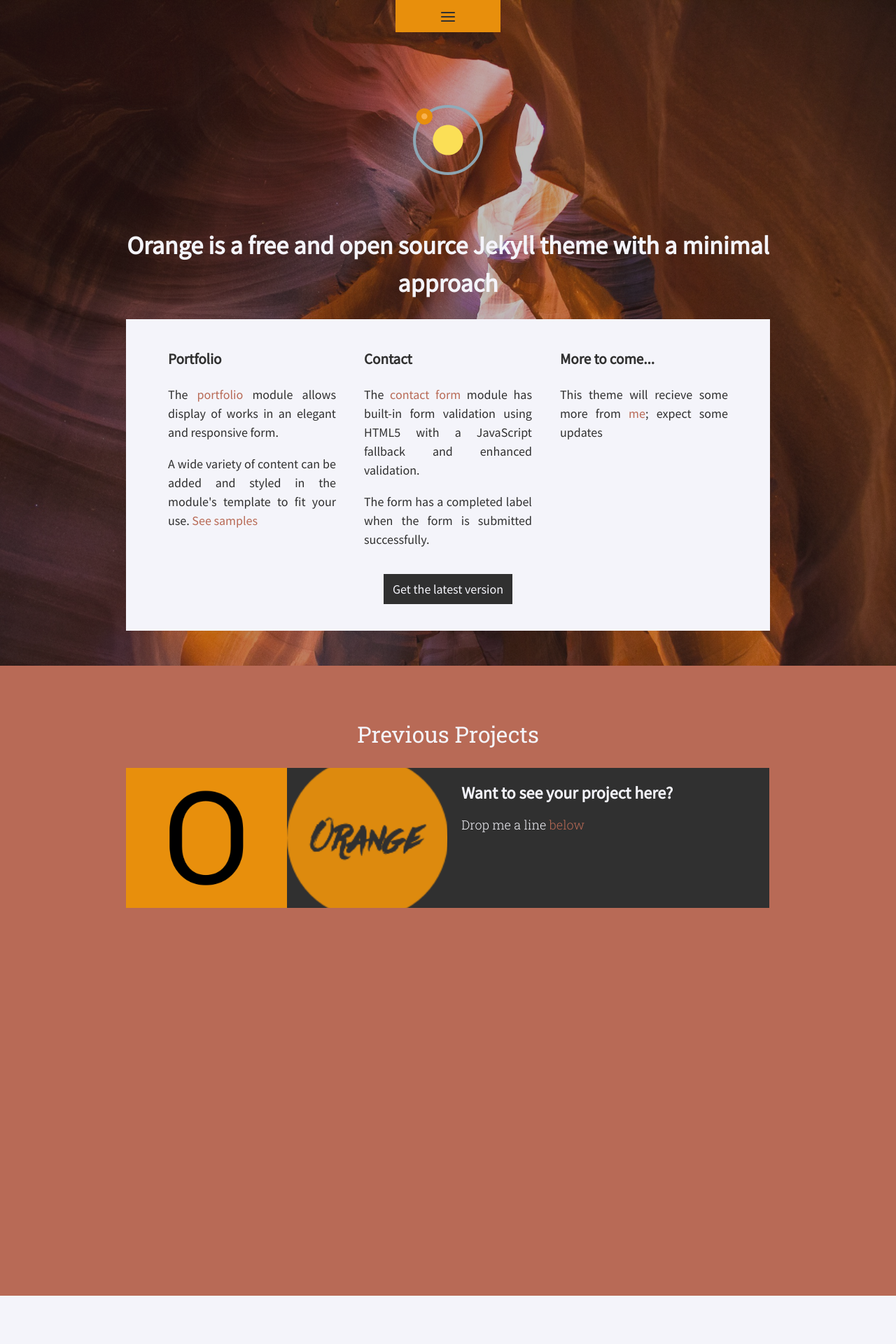
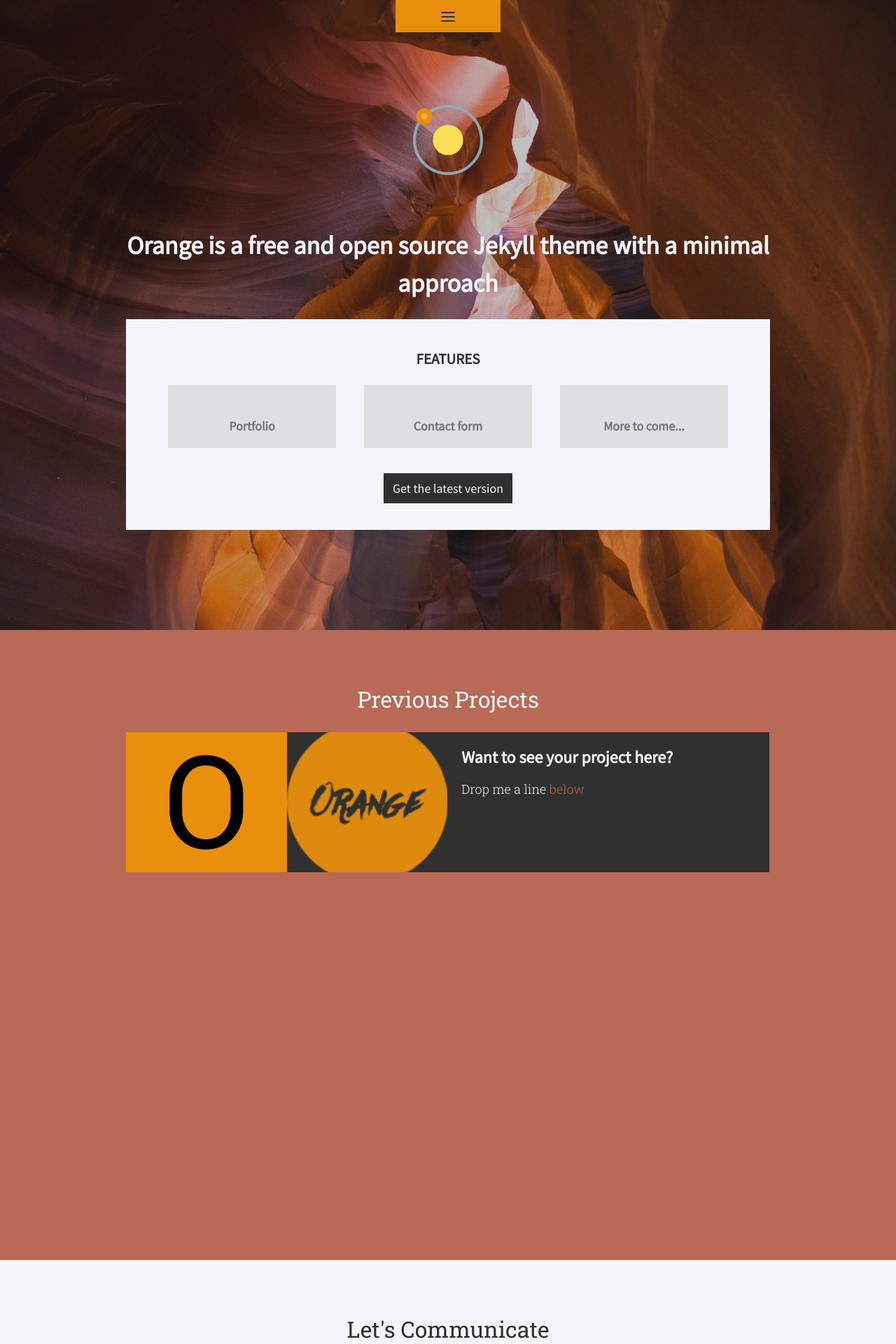
Before and after one commit to talentedunicorn/orange, a Jekyll site: the page built from index.html, in a window 1280 px wide. Shown: the top 1920 px of the page at 70% size. Built offline with Jekyll 4.4.1, drawn with Linux system fonts in a browser that asks for light colours; nearby versions of some CDN libraries; comment, search, counter and statistics services are not loaded.

Commit message:
Updated features section

```diff
--- a/_sass/_3-about.scss
+++ b/_sass/_3-about.scss
@@ -36,5 +36,41 @@
     background: $white;
     color: $black;
     padding: em(20px);
+
+    .title {
+      text-align: center;
+      text-transform: uppercase;
+    }
+
+    .feature {
+      background: rgba($grey, .5);
+      padding: 1em;
+      margin-bottom: 1em;
+
+
+      &:hover {
+        .block {
+          color: $orange;
+        }
+
+        .icon {
+          fill: $orange;
+        }
+      }
+    }
+
+    .block {
+      text-align: center;
+      font-size: 1em;
+      margin: 0;
+      color: rgba($black, .6);
+    }
+
+    .icon {
+      font-size: 1.5em;
+      display: block;
+      margin: auto;
+      fill: $grey;
+    }
   }
 }
--- a/index.html
+++ b/index.html
@@ -4,31 +4,38 @@
 ---
 <!-- About me section -->
 <section id="about-me" class="section section-about">
-	<div class="row">
+	<div class="row centered">
+    <div class="centered-content">
       <div class="avatar">{% include avatar.html %}</div>
 
-		<h1 class="tc fs-2">Orange is a free and open source Jekyll theme with a minimal approach</h1>
+      <h1 class="tc">Orange is a free and open source Jekyll theme with a minimal approach</h1>
 
         <div class="intro-text">
+          <h3 class="title">Features</h3>
           <div class="row">
-          <div class="col-3 tj">
+            <div class="col-3">
+              <div class="feature">
+                <svg class="icon icon-person_outline"><use xlink:href="#icon-person_outline"></use></svg>
                 <h3 class="block">Portfolio</h3>
-            <p>The <a href="#work">portfolio</a> module allows display of works in an elegant and responsive form.</p>
-            <p>A wide variety of content can be added and styled in the module's template to fit your use. <a href="#work">See samples</a></p>
               </div>
-          <div class="col-3 tj">
-            <h3 class="block">Contact</h3>
-            <p>The <a href="#contact">contact form</a> module has built-in form validation using HTML5 with a JavaScript fallback and enhanced validation.</p>
-            <p>The form has a completed label when the form is submitted successfully.</p>
             </div>
-          <div class="col-3 tj">
+            <div class="col-3">
+              <div class="feature">
+                <svg class="icon icon-chat_bubble_outline"><use xlink:href="#icon-chat_bubble_outline"></use></svg>
+                <h3 class="block">Contact form</h3>
+              </div>
+            </div>
+            <div class="col-3">
+              <div class="feature">
+                <svg class="icon icon-add"><use xlink:href="#icon-add"></use></svg>
                 <h3 class="block">More to come...</h3>
-            <p>This theme will recieve some more <i class="icon-font icon-favorite" style="color: #B86A56;"></i> from <a href="https://github.com/talentedunicorn" target="_blank">me</a>; expect some updates</p>
+              </div>
             </div>
           </div>
 
           <div class="row">
             <p class="tc"><a class="button" id="downloadOrange" href="https://github.com/talentedunicorn/orange/archive/master.zip">Get the latest version</a></p>
+          </div>
         </div>
       </div>
 	</div>
```
Lines whose indentation alone changed are shown as unchanged.
